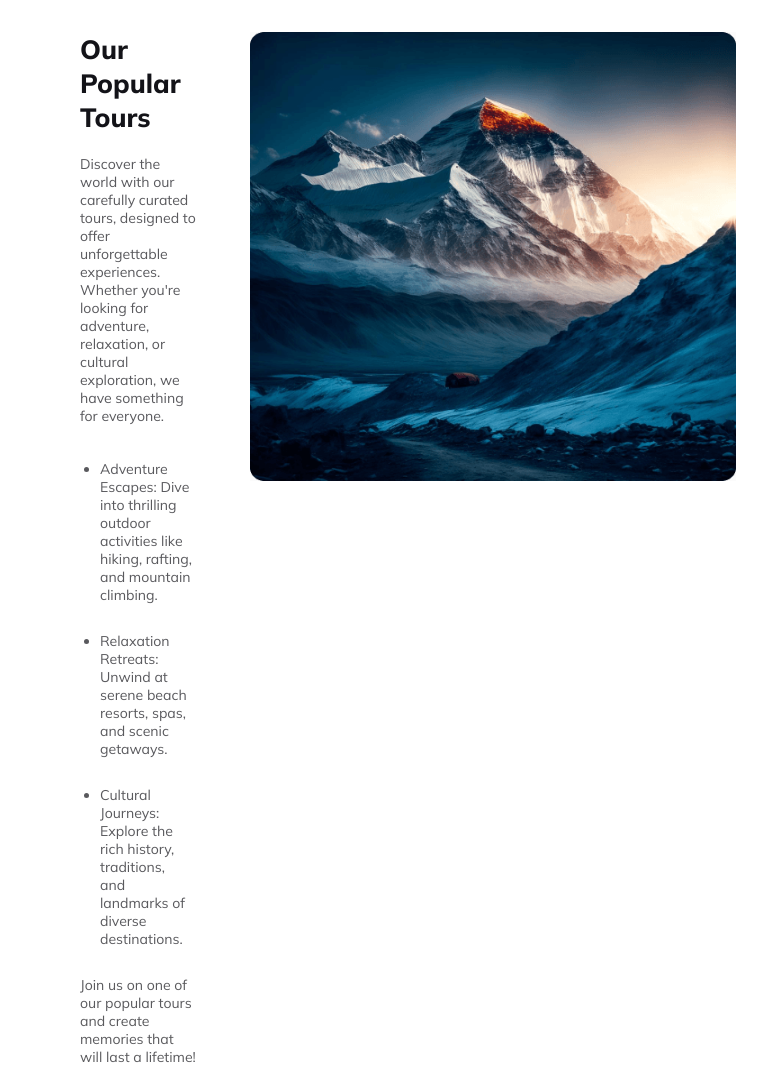
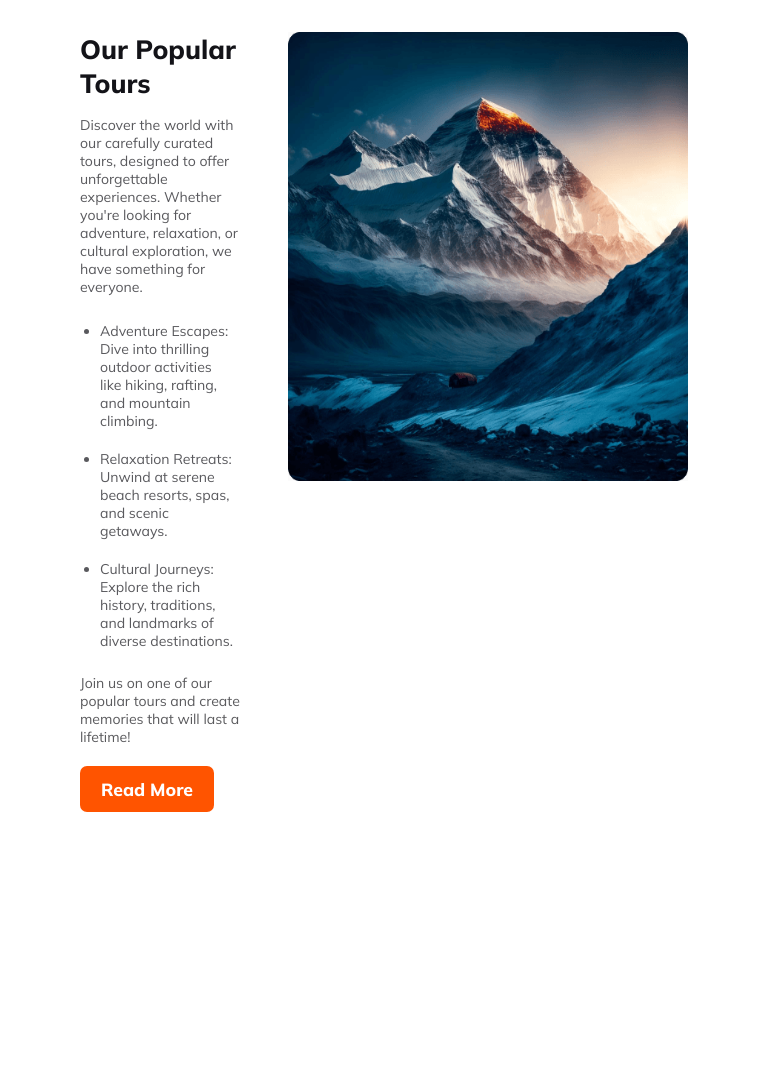
Before and after one commit to MohammadSajjadHossain9648/Hero-Travel-World, a plain HTML site: page index.html in a window 768 px wide. Shown: the part 540-1623 px from the top of the page. After the commit the page ends 1392 px from the top, so only its background shows below. Drawn offline with Linux system fonts and the light colour scheme.

Commit message:
Add tablet responsive design for tours section

```diff
--- a/styles/style.css
+++ b/styles/style.css
@@ -153,6 +153,12 @@ nav ul li a:hover{
     }
     .banner_description, .description1, .description2, .list1, .list2{
         width: 95%;
+    }
+    .description1{
+        padding:16px 0
+    }
+    .list1, .list2{
+        padding: 10px 0;
     }
     nav ul{
         width: 50%;
@@ -375,7 +381,16 @@ nav ul li a:hover{
 }
 /* tablet responsive design */
 @media screen and (min-width: 577px) and (max-width: 992px){
-
+    .tours{
+        gap: 30px;
+    }
+    .tours .tours_container .btn{
+        margin-top: 6px;
+    }
+    .tours .tours_img_container{
+        height: 449px;
+        width: 400px;
+    }
 }
 
 
```
